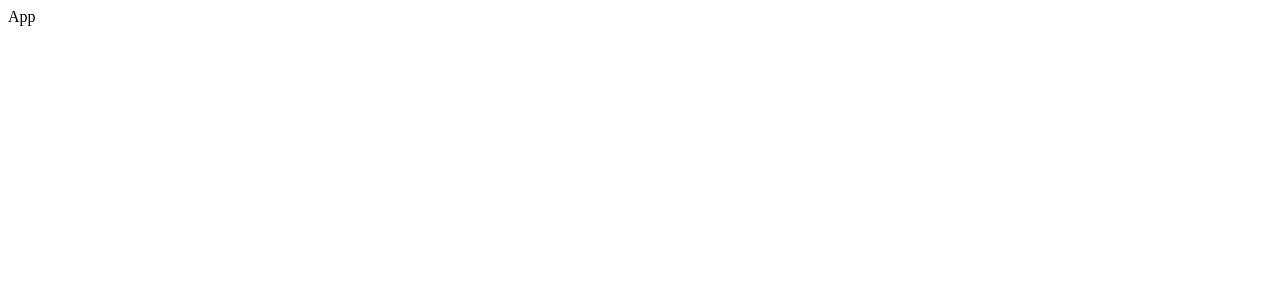
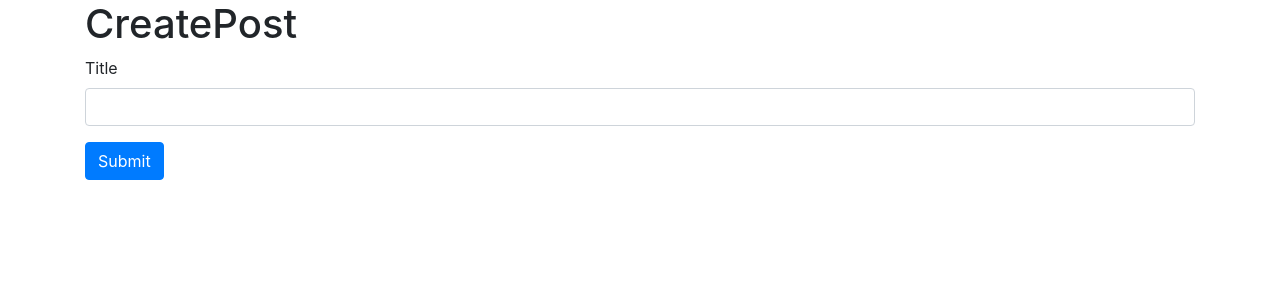
Before and after one commit to SOunit/microservice-blog, a React (Create React App) app in the folder client/: page / in a window 1280 px wide. Shown: the top 300 px of the page. Built offline with nearby package versions, Linux system fonts and the light colour scheme.

Commit message:
added ,in react, http request to post

```diff
--- a/client/public/index.html
+++ b/client/public/index.html
@@ -10,6 +10,13 @@
       content="Web site created using create-react-app"
     />
     <link rel="apple-touch-icon" href="%PUBLIC_URL%/logo192.png" />
+    <!-- Bootstrap -->
+    <link
+      rel="stylesheet"
+      href="https://stackpath.bootstrapcdn.com/bootstrap/4.4.1/css/bootstrap.min.css"
+      integrity="sha384-Vkoo8x4CGsO3+Hhxv8T/Q5PaXtkKtu6ug5TOeNV6gBiFeWPGFN9MuhOf23Q9Ifjh"
+      crossorigin="anonymous"
+    />
     <!--
       manifest.json provides metadata used when your web app is installed on a
       user's mobile device or desktop. See https://developers.google.com/web/fundamentals/web-app-manifest/
--- a/client/src/App.js
+++ b/client/src/App.js
@@ -1,7 +1,13 @@
 import React from 'react';
+import PostCreate from './PostCreate';
 
 const App = () => {
-  return <div>App</div>;
+  return (
+    <div className='container'>
+      <h1>CreatePost</h1>
+      <PostCreate />
+    </div>
+  );
 };
 
 export default App;
--- /dev/null
+++ b/client/src/PostCreate.js
@@ -0,0 +1,31 @@
+import React from 'react';
+import { useState } from 'react';
+import axios from 'axios';
+
+const PostCreate = () => {
+  const [title, setTitle] = useState('');
+
+  const onSubmit = async (e) => {
+    e.preventDefault();
+    await axios.post('http://localhost:4000/posts', { title });
+    setTitle('');
+  };
+
+  return (
+    <div>
+      <form onSubmit={onSubmit}>
+        <div className='form-group'>
+          <label>Title</label>
+          <input
+            value={title}
+            onChange={(e) => setTitle(e.target.value)}
+            className='form-control'
+          />
+        </div>
+        <button className='btn btn-primary'>Submit</button>
+      </form>
+    </div>
+  );
+};
+
+export default PostCreate;
```
Also changed, not shown: 2 other files (tests, documents, lock files or other folders).
